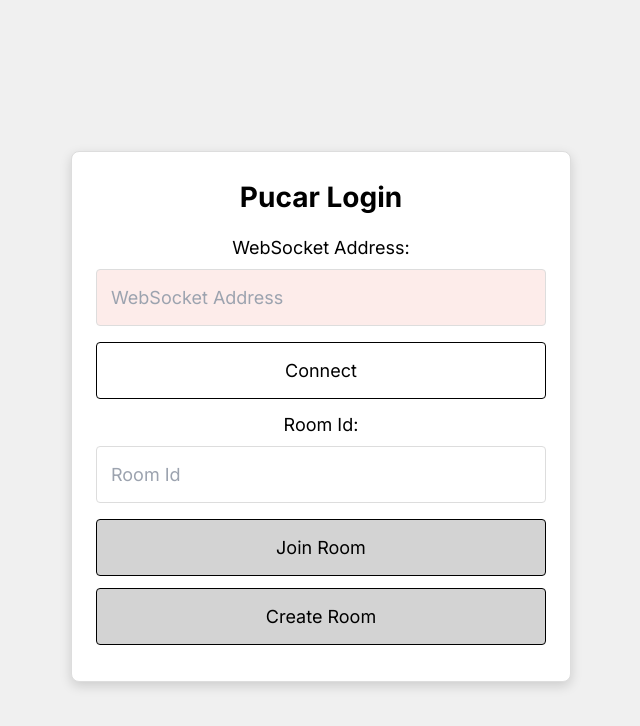
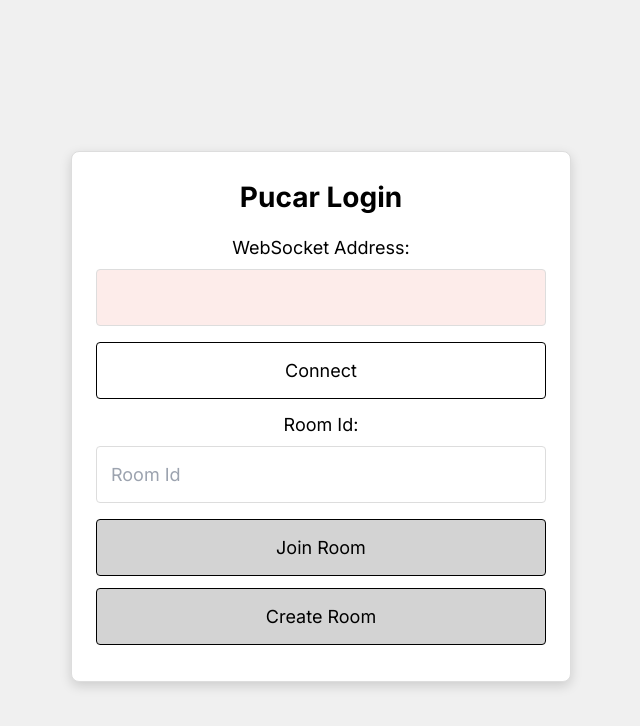
Before and after one commit to pucardotorg/dristi_experiments, a Next.js app in the folder Playground/: page /transcription in a window 1280 px wide. Shown: the top 726 px of the page, without its empty margins (319-959 px from the left). Built offline with nearby package versions, Linux system fonts and the light colour scheme.

Commit message:
added default value for the input box

```diff
--- a/Playground/src/app/transcription/page.js
+++ b/Playground/src/app/transcription/page.js
@@ -415,7 +415,7 @@ const Transcription = () => {
             <input
               type="text"
               id="websocketAddress-login"
-           placeholder='WebSocket Address'
+            defaultValue={process.env.NEXT_PUBLIC_TRANSCRIPTION_WS}
               className={`inputBox ${webSocketStatus === 'Connected' ? 'success' : webSocketStatus === 'Not Connected' ? 'error' : ''}`}
             />
             <button onClick={() => initWebSocket('login')}>Connect</button>
@@ -445,7 +445,7 @@ const Transcription = () => {
                 <input
                   type="text"
                   ref={websocketAddressRef}
-                  defaultValue="https://transcription.test.bhasai.samagra.io/"
+                defaultValue={process.env.NEXT_PUBLIC_TRANSCRIPTION_WS}
                   className={`inputBox ${webSocketStatus === 'Connected' ? 'success' : webSocketStatus === 'Not Connected' ? 'error' : ''}`}
                 />
               </div>
```
